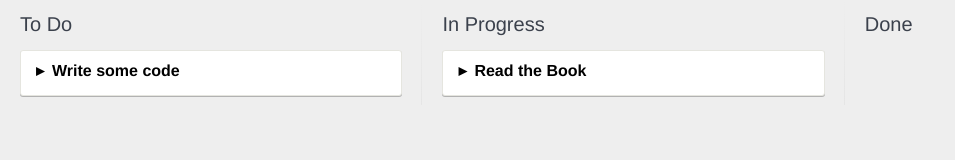
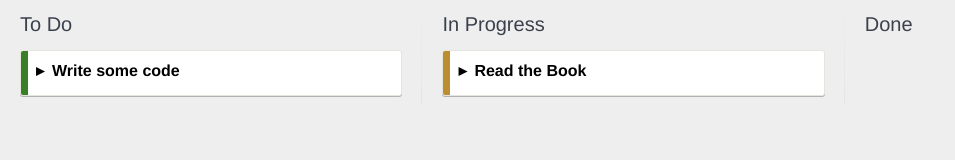
Before and after one commit to uyennguyen87/my-follow-react-pro-ebook, a React app: page / in a window 1280 px wide. Shown: the top 160 px of the page, without its empty margins (0-955 px from the left). Built offline with nearby package versions, Linux system fonts and the light colour scheme.

Commit message:
Chapter2: Card Color via Inline Style

```diff
--- a/app/Card.js
+++ b/app/Card.js
@@ -16,6 +16,17 @@ export default class Card extends Component {
 
     render() {
         let cardDetails;
+
+        let sideColor = {
+            position: 'absolute',
+            zIndex: -1,
+            top: 0,
+            bottom: 0,
+            left: 0,
+            width: 7,
+            backgroundColor: this.props.color
+        };
+
         if(this.state.showDetails) {
             cardDetails = (
                 <div className="card__details">
@@ -28,6 +39,7 @@ export default class Card extends Component {
         }
         return (
             <div className="card">
+                <div style={sideColor} />
                 <div className={
                         this.state.showDetails ? "card__title card__title--is-open": "card__title"
                     } onClick={this.toggleDetails.bind(this)} >
--- a/app/List.js
+++ b/app/List.js
@@ -4,7 +4,13 @@ import Card from './Card';
 export default class List extends Component {
     render() {
         var cards = this.props.cards.map(card => {
+            let color = card.status === 'in-progress'
+                    ? '#BD8D31'
+                    : card.status === 'todo'
+                        ? '#3A7E28'
+                        : '#red';
             return <Card
+                        color={color}
                         id={card.id}
                         title={card.title}
                         description={card.description}
```
